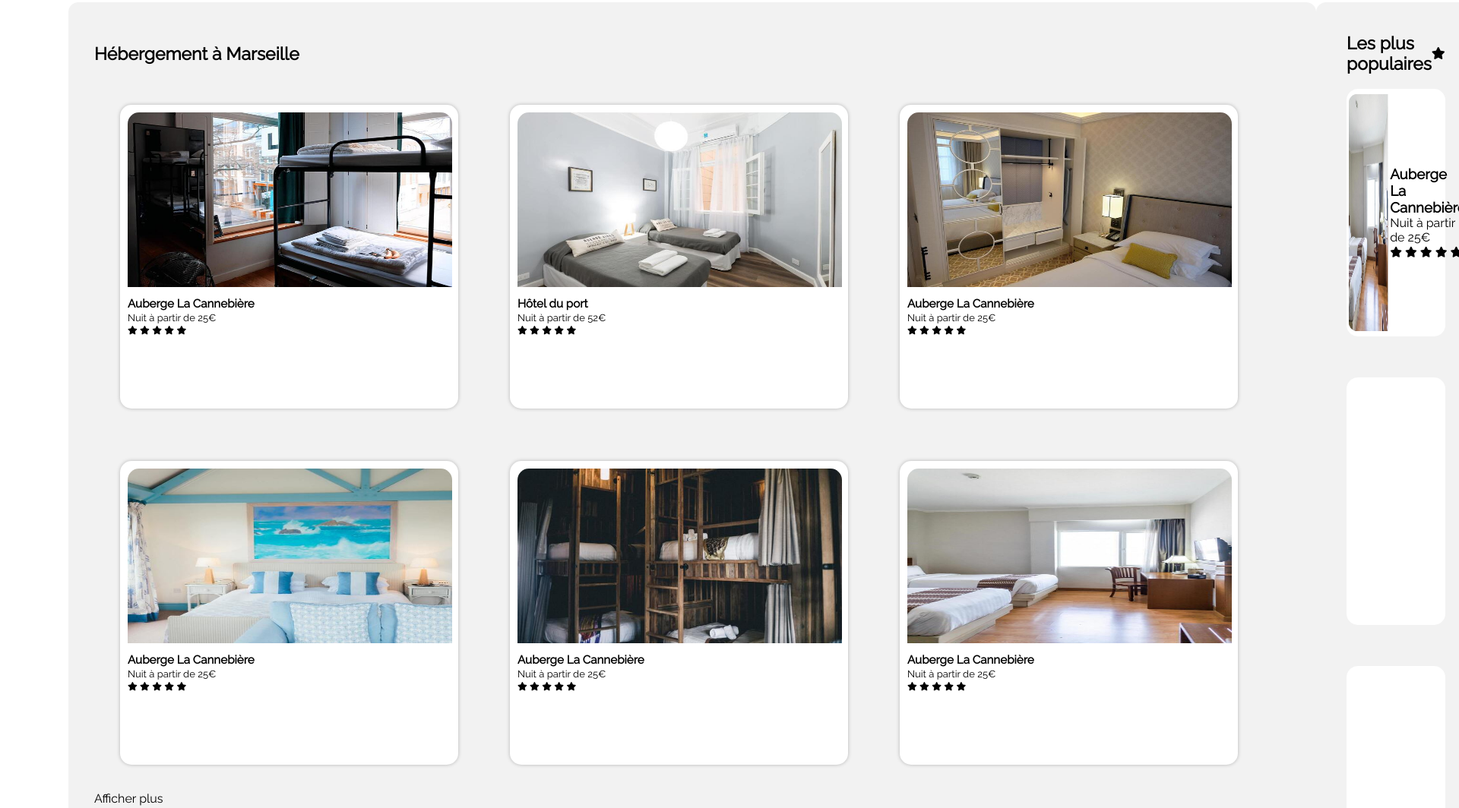
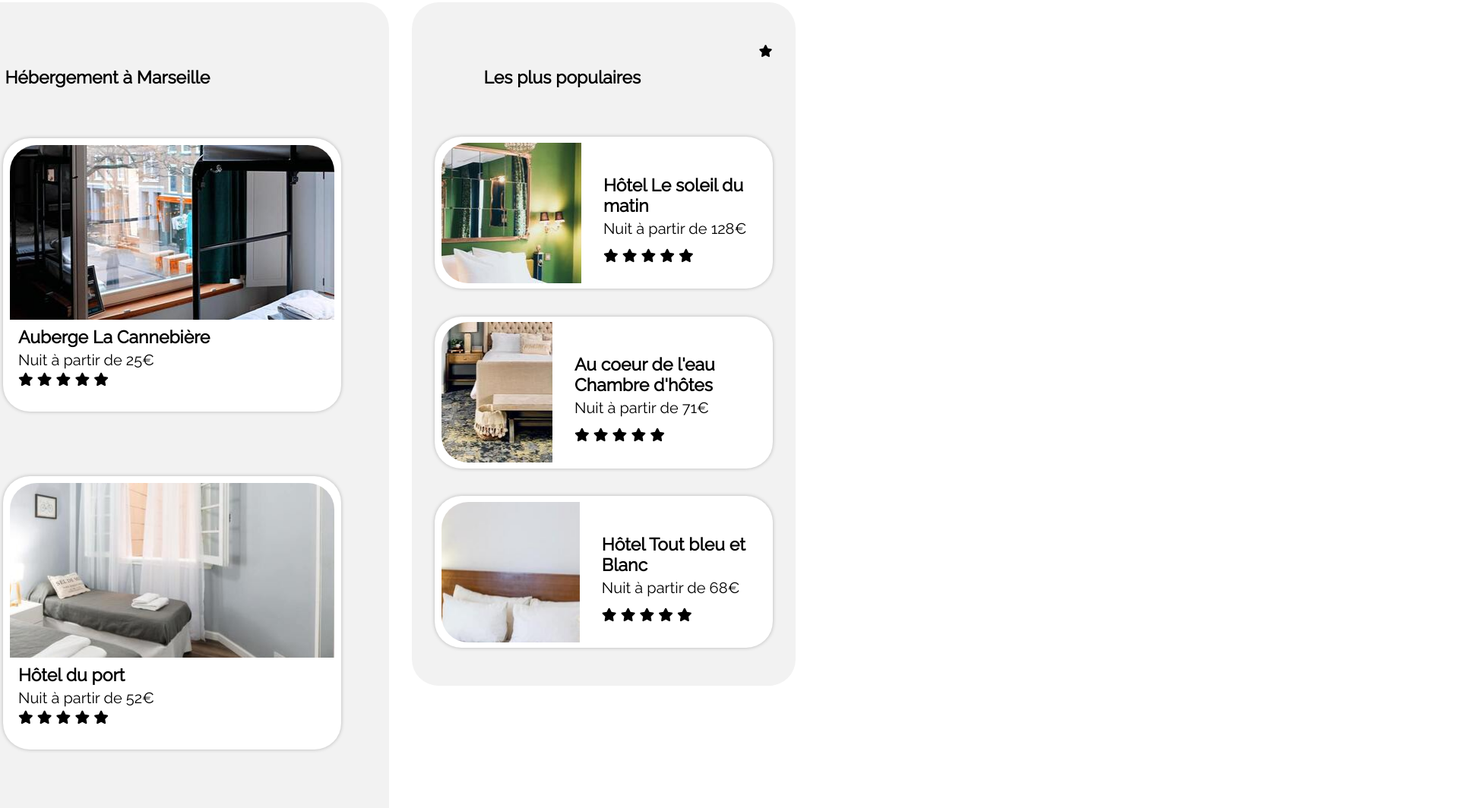
Before and after one commit to terrenceyves/thomas-maquette-html-css, a website: page index.html in a window 1280 px wide. Shown: the part 332-1396 px from the top of the page at 76% size, 1920 px wide, since content can reach past the window. Drawn offline with Linux system fonts and the light colour scheme.

Commit message:
CSS failed mais ok

```diff
--- a/index.html
+++ b/index.html
@@ -63,15 +63,14 @@
         <p id="information2">Plus de 500 logements sont disponibles dans cette ville</p>
       </div>
       <div class="hebergementpopulaire">
-        <div class="hebergement">
-          <h2>Hébergement à Marseille</h2>
+        <div class="hebergement" c>
+          <h2 id="hebergementtitre">Hébergement à Marseille</h2>
 
           <div id="cardshebergement">
-            <div id="hebergementlign1">
             <div class="carhebergement" id="aubergecannebiere">
-                <img class="imgcardhebergement" src="./assets/hebergements/4_small/marcus-loke-WQJvWU_HZFo-unsplash.jpg"
-                  alt="photo de l'auberge">
-                <h3 class="textcardshebergement">Auberge La Cannebière</h3>
+              <div class="imgcardhebergement" id="imgcardhebergement1">
+              </div>
+              <h3>Auberge La Cannebière</h3>
               <p class="textcardshebergement">Nuit à partir de <span>25&euro;</span></p>
               <div class="star textcardshebergement">
                 <i class="fa-solid fa-star fa-sm"></i>
@@ -82,9 +81,9 @@
               </div>
             </div>
             <div class="carhebergement">
-                <img class="imgcardhebergement" src="./assets/hebergements/4_small/fred-kleber-gTbaxaVLvsg-unsplash.jpg"
-                  alt="photo de l'auberge">
-                <h3 class="textcardshebergement">Hôtel du port</h3>
+              <div class="imgcardhebergement" id="imgcardhebergement2">
+              </div>
+              <h3>Hôtel du port</h3>
               <p class="textcardshebergement">Nuit à partir de <span>52&euro;</span></p>
               <div class="star textcardshebergement">
                 <i class="fa-solid fa-star fa-sm"></i>
@@ -95,9 +94,9 @@
               </div>
             </div>
             <div class="carhebergement">
-                <img class="imgcardhebergement" src="./assets/hebergements/4_small/reisetopia-B8WIgxA_PFU-unsplash.jpg"
-                  alt="photo de l'auberge">
-                <h3 class="textcardshebergement">Auberge La Cannebière</h3>
+              <div class="imgcardhebergement" id="imgcardhebergement3">
+              </div>
+              <h3>Auberge La Cannebière</h3>
               <p class="textcardshebergement">Nuit à partir de <span>25&euro;</span></p>
               <div class="star textcardshebergement">
                 <i class="fa-solid fa-star fa-sm"></i>
@@ -107,12 +106,11 @@
                 <i class="fa-solid fa-star fa-sm"></i>
               </div>
             </div>
+
+            <div class="carhebergement">
+              <div class="imgcardhebergement" id="imgcardhebergement4">
               </div>
-            <div id="hebergementlign2">
-              <div class="carhebergement">
-                <img class="imgcardhebergement"
-                  src="./assets/hebergements/4_small/annie-spratt-Eg1qcIitAuA-unsplash.jpg" alt="photo de l'auberge">
-                <h3 class="textcardshebergement">Auberge La Cannebière</h3>
+              <h3>Auberge La Cannebière</h3>
               <p class="textcardshebergement">Nuit à partir de <span>25&euro;</span></p>
               <div class="star textcardshebergement">
                 <i class="fa-solid fa-star fa-sm"></i>
@@ -123,9 +121,9 @@
               </div>
             </div>
             <div class="carhebergement">
-                <img class="imgcardhebergement" src="./assets/hebergements/4_small/nicate-lee-kT-ZyaiwBe0-unsplash.jpg"
-                  alt="photo de l'auberge">
-                <h3 class="textcardshebergement">Auberge La Cannebière</h3>
+              <div class="imgcardhebergement" id="imgcardhebergement5">
+              </div>
+              <h3>Auberge La Cannebière</h3>
               <p class="textcardshebergement">Nuit à partir de <span>25&euro;</span></p>
               <div class="star textcardshebergement">
                 <i class="fa-solid fa-star fa-sm"></i>
@@ -136,9 +134,9 @@
               </div>
             </div>
             <div class="carhebergement">
-                <img class="imgcardhebergement"
-                  src="./assets/hebergements/4_small/febrian-zakaria-M6S1WvfW68A-unsplash.jpg" alt="photo de l'auberge">
-                <h3 class="textcardshebergement">Auberge La Cannebière</h3>
+              <div class="imgcardhebergement" id="imgcardhebergement6">
+              </div>
+              <h3>Auberge La Cannebière</h3>
               <p class="textcardshebergement">Nuit à partir de <span>25&euro;</span></p>
               <div class="star textcardshebergement">
                 <i class="fa-solid fa-star fa-sm"></i>
@@ -148,24 +146,24 @@
                 <i class="fa-solid fa-star fa-sm"></i>
               </div>
             </div>
+
           </div>
-          </div>
-          <p>Afficher plus</p>
+          <p id="footercardsheb">Afficher plus</p>
         </div>
 
         <div class="populaire">
           <div id="titrepopulaire">
-            <h2>Les plus populaires</h2>
+            <h2 id="populairetitre">Les plus populaires</h2>
             <i class="fa-solid fa-star"></i>
           </div>
           <div id="cardspopulaire">
             <div class="cardpopulaire">
-              <img class="imgcardpopulaire" src="./assets/hebergements/4_small/febrian-zakaria-M6S1WvfW68A-unsplash.jpg"
-                alt="photo de l'auberge">
+              <div class="imgcardpopulaire" id="imgcardpopulaire1">
+              </div>
               <div class="descriptioncardspopulaire">
-                <h3 class="textcardspopulaire">Auberge La Cannebière</h3>
-                <p class="textcardspopulaire">Nuit à partir de <span>25&euro;</span></p>
-                <div class="star textcardspopulaire">
+                <h3>Hôtel Le soleil du matin</h3>
+                <p class="textcardspopulaire">Nuit à partir de <span>128&euro;</span></p>
+                <div class="star textcardspopulaire" id="starspopulaire">
                   <i class="fa-solid fa-star fa-sm"></i>
                   <i class="fa-solid fa-star fa-sm"></i>
                   <i class="fa-solid fa-star fa-sm"></i>
@@ -174,8 +172,36 @@
                 </div>
               </div>
             </div>
-            <div class="cardpopulaire"></div>
-            <div class="cardpopulaire"></div>
+            <div class="cardpopulaire">
+              <div class="imgcardpopulaire" id="imgcardpopulaire2">
+              </div>
+              <div class="descriptioncardspopulaire">
+                <h3>Au coeur de l'eau Chambre d'hôtes</h3>
+                <p class="textcardspopulaire">Nuit à partir de <span>71&euro;</span></p>
+                <div class="star textcardspopulaire" id="starspopulaire">
+                  <i class="fa-solid fa-star fa-sm"></i>
+                  <i class="fa-solid fa-star fa-sm"></i>
+                  <i class="fa-solid fa-star fa-sm"></i>
+                  <i class="fa-solid fa-star fa-sm"></i>
+                  <i class="fa-solid fa-star fa-sm"></i>
+                </div>
+              </div>
+            </div>
+            <div class="cardpopulaire">
+              <div class="imgcardpopulaire" id="imgcardpopulaire3">
+              </div>
+              <div class="descriptioncardspopulaire">
+                <h3>Hôtel Tout bleu et Blanc</h3>
+                <p class="textcardspopulaire">Nuit à partir de <span>68&euro;</span></p>
+                <div class="star textcardspopulaire" id="starspopulaire">
+                  <i class="fa-solid fa-star fa-sm"></i>
+                  <i class="fa-solid fa-star fa-sm"></i>
+                  <i class="fa-solid fa-star fa-sm"></i>
+                  <i class="fa-solid fa-star fa-sm"></i>
+                  <i class="fa-solid fa-star fa-sm"></i>
+                </div>
+              </div>
+            </div>
 
           </div>
 
--- a/style.css
+++ b/style.css
@@ -7,15 +7,20 @@
 
 body {
   font-family: "Raleway", sans-serif;
+  display: flex;
+  flex-direction: column;
+  justify-content: center;
+  align-items: center;
 }
 header {
+  width: 2412px;
   display: flex;
   justify-content: space-between;
   padding: 20px;
 }
 
 main {
-  padding: 0px 90px;
+  width: 2412px;
 }
 
 h1 {
@@ -29,6 +34,14 @@ h2 {
   font-weight: bold;
   margin-bottom: 20px;
   margin-top: 20px;
+}
+
+h3 {
+  font-size: 23px;
+  font-weight: bold;
+  margin-top: 5px;
+  padding-left: 20px;
+  padding-bottom: 5px;
 }
 
 ul {
@@ -203,78 +216,115 @@ a {
   display: flex;
   justify-content: space-between;
   margin-top: 20px;
+  width: 2412px;
+  height: 1125px;
 }
 
 .hebergement {
   display: flex;
   flex-direction: column;
   background: #f2f2f2;
-  border-radius: 13px;
+  border-radius: 35px;
   width: 1584px;
-  height: 1250px;
-  padding: 34px;
+  height: 1125px;
+}
+
+#hebergementtitre {
+  margin: 85px 0px 15px 65px;
 }
 
 #cardshebergement {
   display: flex;
-  flex-direction: column;
-  height: 75%;
-  width: 1574px;
+  flex-direction: row;
+  flex-wrap: wrap;
+  height: 810px;
+  width: 1584px;
   display: flex;
-}
-
-#hebergementlign1 {
-  display: flex;
-  flex-direction: row;
-  height: 50%;
-  width: 1522px;
-}
-
-#hebergementlign2 {
-  display: flex;
-  flex-direction: row;
-  height: 50%;
-  width: 1522px;
+  align-items: center;
+  justify-content: center;
+  margin-top: 10px;
 }
 
 .populaire {
   background: #f2f2f2;
-  border-radius: 13px;
-  width: 23%;
+  border-radius: 35px;
+  width: 756px;
   display: flex;
   flex-direction: column;
-  padding: 20px 40px;
+  padding: 0px 67px;
+  margin-left: 73px;
 }
 
 .carhebergement {
   background: white;
-  margin: 34px;
+  margin: 31px;
   width: 445px;
-  height: 400px;
+  height: 360px;
   z-index: 3;
   font-size: 13px;
-  border-radius: 15px;
+  border-radius: 35px;
   box-shadow: 0px 0px 5px 0px rgba(0, 0, 0, 0.25);
+}
+
+#imgcardhebergement1 {
+  margin: 9px;
+  background-position: 30% 50%;
+  background-image: url("./assets/hebergements/4_small/marcus-loke-WQJvWU_HZFo-unsplash.jpg");
+}
+
+#imgcardhebergement2 {
+  margin: 9px;
+  background-position: 90% 70%;
+  background-image: url("./assets/hebergements/4_small/fred-kleber-gTbaxaVLvsg-unsplash.jpg");
+}
+
+#imgcardhebergement3 {
+  margin: 9px;
+  background-position: 60% 80%;
+  background-image: url("./assets/hebergements/4_small/reisetopia-B8WIgxA_PFU-unsplash.jpg");
+}
+
+#imgcardhebergement4 {
+  margin: 9px;
+  background-position: 100% 60%;
+  background-image: url("./assets/hebergements/4_small/annie-spratt-Eg1qcIitAuA-unsplash.jpg");
+}
+
+#imgcardhebergement5 {
+  margin: 9px;
+  background-position: center;
+  background-image: url("./assets/hebergements/4_small/nicate-lee-kT-ZyaiwBe0-unsplash.jpg");
+}
+
+#imgcardhebergement6 {
+  margin: 9px;
+  background-position: 70% 55%;
+  background-image: url("./assets/hebergements/4_small/febrian-zakaria-M6S1WvfW68A-unsplash.jpg");
 }
 
 .imgcardhebergement {
   width: 427px;
   height: 230px;
-  margin: 10px;
-  border-radius: 15px 15px 0px 0px;
+  border-radius: 35px 35px 0px 0px;
+}
+#footercardsheb {
+  margin: 80px 65px;
 }
 
 .textcardshebergement {
-  padding-left: 10px;
+  padding-left: 20px;
   padding-bottom: 2px;
+  font-size: 20px;
 }
 
 #cardspopulaire {
   display: flex;
   flex-direction: column;
-  height: 85%;
+  height: 1125px;
   display: flex;
   justify-content: space-between;
+  margin-top: 50px;
+  padding-bottom: 50px;
 }
 #titrepopulaire {
   display: flex;
@@ -282,18 +332,169 @@ a {
   justify-content: space-between;
 }
 
+#populairetitre {
+  margin: 85px 0px 15px 65px;
+}
+
 .cardpopulaire {
   display: flex;
   flex-direction: row;
   background: white;
-  height: 30%;
-  border-radius: 15px;
+  height: 261px;
+  width: 616px;
+  border-radius: 35px;
   align-items: center;
+  box-shadow: 0px 0px 5px 0px rgba(0, 0, 0, 0.25);
 }
 
 .imgcardpopulaire {
-  width: 40%;
-  height: 96%;
-  padding: 2%;
-  border-radius: 15px 0px 0px 15px;
+  width: 230px;
+  height: 241px;
+  border-radius: 35px 0px 0px 35px;
 }
+
+#imgcardpopulaire1 {
+  margin: 9px;
+  background-position: center;
+  background-image: url("./assets/hebergements/4_small/emile-guillemot-Bj_rcSC5XfE-unsplash.jpg");
+}
+
+#imgcardpopulaire2 {
+  margin: 9px;
+  background-position: bottom;
+  background-image: url("./assets/hebergements/4_small/aw-creative-VGs8z60yT2c-unsplash.jpg");
+}
+
+#imgcardpopulaire3 {
+  margin: 9px;
+  background-position: center;
+  background-image: url("./assets/hebergements/4_small/febrian-zakaria-sjvU0THccQA-unsplash.jpg");
+}
+
+.descriptioncardspopulaire {
+  height: 241px;
+  padding-top: 60px;
+}
+
+.textcardspopulaire {
+  padding-left: 20px;
+  padding-bottom: 2px;
+  font-size: 20px;
+}
+
+#starspopulaire {
+  margin-top: 105px;
+}
+
+@media (max-width: 2420px) {
+  /* .hebergementpopulaire {
+    flex-direction: column;
+  } */
+  header {
+    width: 1904px;
+  }
+  main {
+    width: 1904px;
+  }
+  .hebergementpopulaire {
+    width: 1205px;
+    height: 1547px;
+  }
+  .hebergement {
+    width: 1077px;
+    height: 1547px;
+  }
+  #cardshebergement {
+    height: 1232px;
+    width: 1077px;
+  }
+}
+
+@media (max-width: 1910px) {
+  /* .hebergementpopulaire {
+    flex-direction: column;
+  } */
+  header {
+    width: 1397px;
+  }
+  main {
+    width: 1397px;
+  }
+  .hebergementpopulaire {
+    width: 698px;
+    height: 1969px;
+  }
+  .hebergement {
+    width: 570px;
+    height: 2983px;
+  }
+  #cardshebergement {
+    width: 570px;
+    height: 2668px;
+  }
+}
+
+@media (max-width: 1400px) {
+  /* .hebergementpopulaire {
+    flex-direction: column;
+  } */
+  header {
+    width: 1397px;
+  }
+  main {
+    width: 1397px;
+  }
+  .hebergementpopulaire {
+    width: 698px;
+    height: 1969px;
+  }
+  .hebergement {
+    width: 570px;
+    height: 2983px;
+  }
+  #cardshebergement {
+    width: 570px;
+    height: 2668px;
+  }
+  .populaire {
+    background: #f2f2f2;
+    border-radius: 35px;
+    width: 570px;
+    height: 900px;
+    display: flex;
+    flex-direction: column;
+    padding: 0px 30px;
+    margin-left: 30px;
+  }
+  #cardspopulaire {
+    display: flex;
+    flex-direction: column;
+    height: 1125px;
+    display: flex;
+    justify-content: space-between;
+    margin-top: 50px;
+    padding-bottom: 50px;
+  }
+  .cardpopulaire {
+    display: flex;
+    flex-direction: row;
+    background: white;
+    height: 200px;
+    width: 445px;
+    border-radius: 35px;
+    align-items: center;
+    box-shadow: 0px 0px 5px 0px rgba(0, 0, 0, 0.25);
+  }
+  .imgcardpopulaire {
+    height: 185px;
+    width: 205px;
+  }
+  .descriptioncardspopulaire {
+    padding: 0px;
+    height: 81px;
+    padding-bottom: 30px;
+  }
+  #starspopulaire {
+    margin-top: 10px;
+  }
+}
```
Lines whose indentation alone changed are shown as unchanged.
